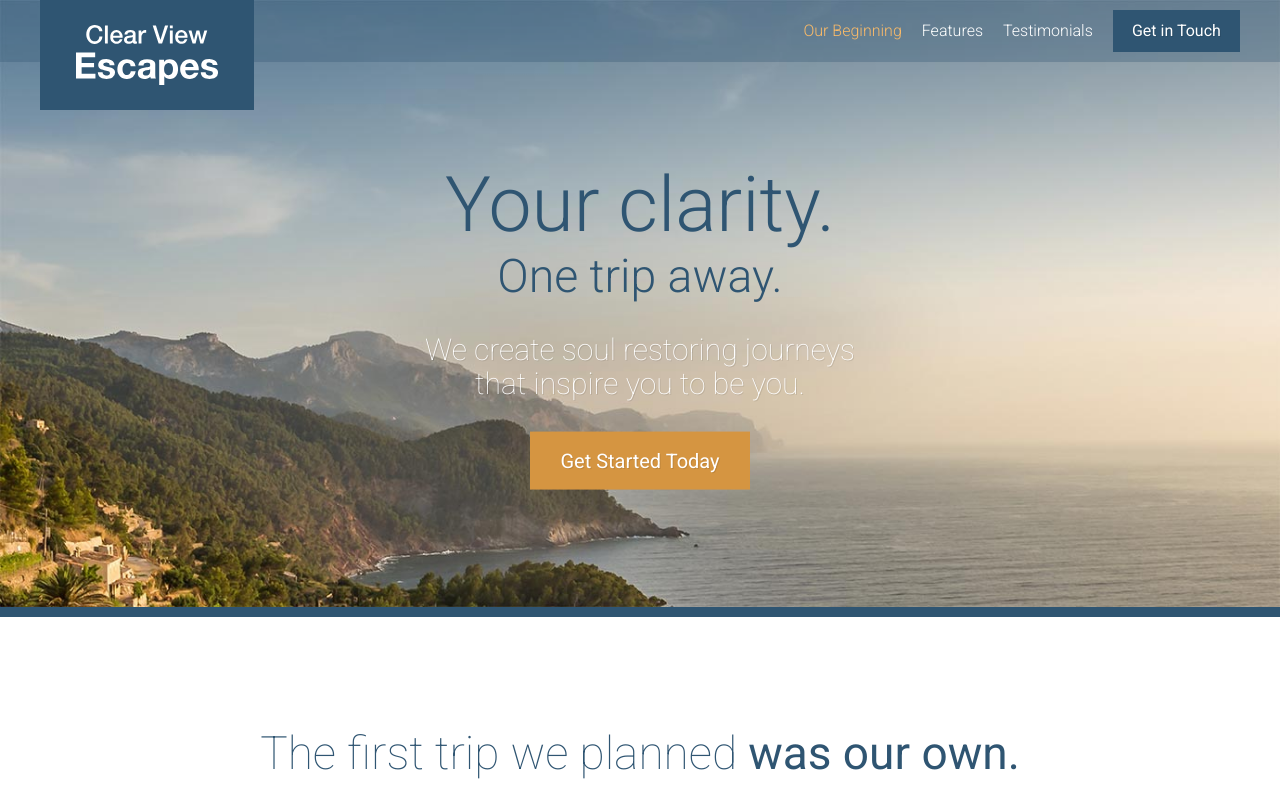
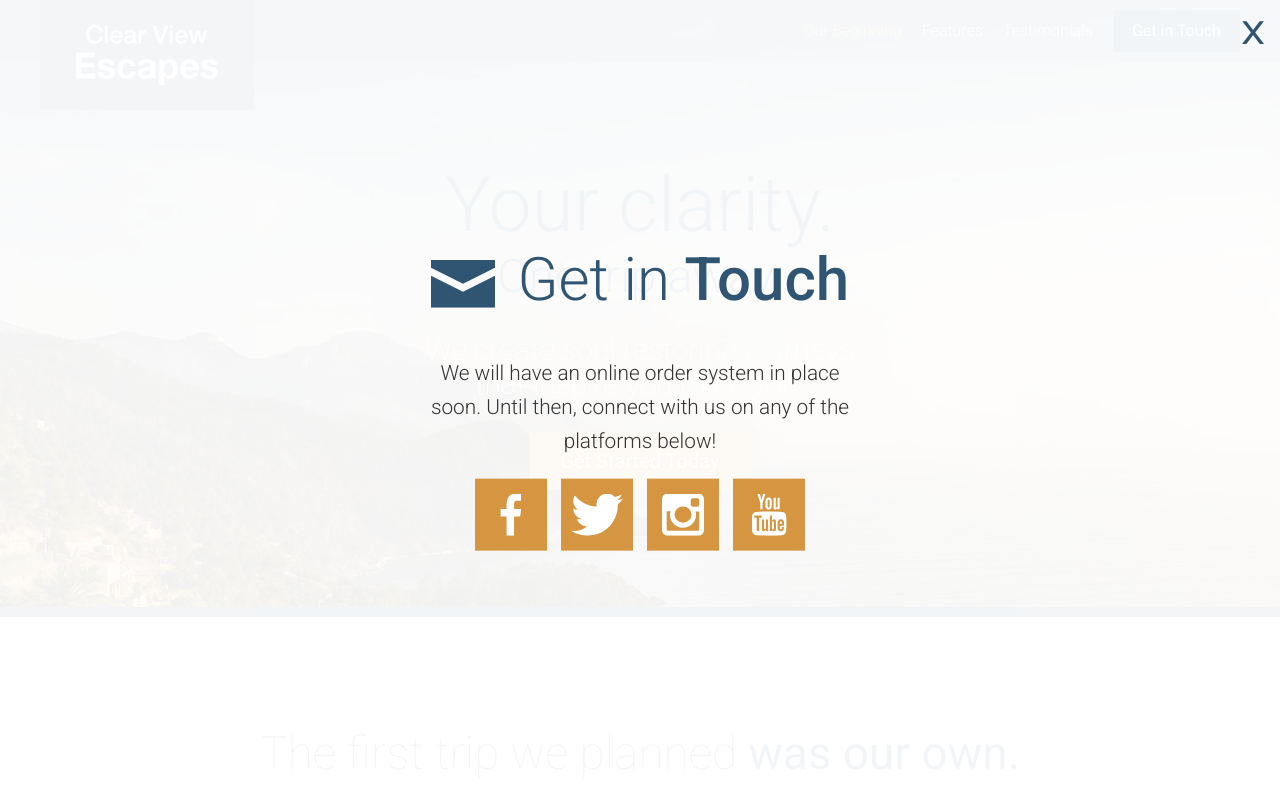
Before and after one commit to alexan059/demo-site, a website: page app/index.html in a window 1280 px wide. Both pictures are taken after a click on the link "Get Started Today". Shown: the top 800 px of the page. Drawn offline with Linux system fonts and the light colour scheme.

Commit message:
Completed modal feature

```diff
--- a/app/assets/scripts/App.js
+++ b/app/assets/scripts/App.js
@@ -2,8 +2,10 @@ import MobileMenu from "./modules/MobileMenu";
 import RevealOnScroll from "./modules/RevealOnScroll";
 import $ from 'jquery';
 import StickyHeader from "./modules/StickyHeader";
+import Modal from "./modules/Modal";
 
 var mobileMenu = new MobileMenu();
 new RevealOnScroll($(".feature-item"), "85%");
 new RevealOnScroll($(".testimonial"), "60%");
 var stickyHeader = new StickyHeader();
+var modal = new Modal();
--- /dev/null
+++ b/app/assets/styles/modules/_modal.css
@@ -0,0 +1,48 @@
+.modal {
+  position: fixed;
+  top: 0;
+  bottom: 0;
+  left: 0;
+  right: 0;
+  z-index: 5;
+  background-color: rgba(255, 255, 255, .94);
+  opacity: 0;
+  visibility: hidden;
+  transform: scale(1.2);
+  transition: all .3s ease-out;
+
+  &--is-visible {
+    opacity: 1;
+    visibility: visible;
+    transform: scale(1);
+  }
+
+  &__inner {
+    position: absolute;
+    width: 100%;
+    top: 50%;
+    transform: translateY(-50%);
+  }
+
+  &__description {
+    text-align: center;
+    font-size: 1.3rem;
+    font-weight: 300;
+    line-height: 1.65;
+  }
+
+  &__close {
+    position: absolute;
+    top: 15px;
+    right: 15px;
+    font-size: 2rem;
+    transform: scaleX(1.2);
+    transform-origin: 100% 0;
+    color: $mainBlue;
+    cursor: pointer;
+
+    &:hover {
+      color: $mainOrange;
+    }
+  }
+}
--- a/app/assets/styles/modules/_section-title.css
+++ b/app/assets/styles/modules/_section-title.css
@@ -15,7 +15,7 @@
     display: block;
     margin-left: auto;
     margin-right: auto;
-    margin-bottom: .5rem;
+    margin-bottom: .6rem;
 
     @mixin atSmall {
       position: relative;
@@ -30,4 +30,9 @@
   &--blue {
     color: $mainBlue;
   }
+
+  &--less-margin {
+    margin-bottom: 1.3rem;
+    margin-top: 0;
+  }
 }
--- /dev/null
+++ b/app/assets/styles/modules/_social-icons.css
@@ -0,0 +1,25 @@
+.social-icons {
+  text-align: center;
+
+  &__icon {
+    background-color: $mainOrange;
+    display: inline-block;
+    margin: 0 5px 5px 5px;
+    width: 33%;
+    height: 72px;
+    position: relative;
+
+    @mixin atSmall {
+      margin: 0 5px;
+      width: 72px;
+    }
+
+    .icon {
+      display: block;
+      position: absolute;
+      top: 50%;
+      left: 50%;
+      transform: translate(-50%, -50%);
+    }
+  }
+}
--- a/app/assets/styles/modules/_wrapper.css
+++ b/app/assets/styles/modules/_wrapper.css
@@ -8,6 +8,10 @@
 
   &--medium {
     max-width: 976px;
+  }
+
+  &--narrow {
+    max-width: 470px;
   }
 
   &--b-margin {
--- a/app/assets/styles/styles.css
+++ b/app/assets/styles/styles.css
@@ -17,3 +17,5 @@
 @import "modules/_site-header";
 @import "modules/_primary-nav";
 @import "modules/_reveal-item";
+@import "modules/_modal";
+@import "modules/_social-icons";
--- a/app/index.html
+++ b/app/index.html
@@ -22,7 +22,7 @@
       </div>
       <div class="site-header__menu-content">
         <div class="site-header__button-container">
-          <a class="btn" href="#">Get in Touch</a>
+          <a class="btn open-modal" href="#">Get in Touch</a>
         </div>
         <nav class="primary-nav primary-nav--pull-right">
           <ul>
@@ -52,14 +52,15 @@
         <h1 class="large-hero__title">Your clarity.</h1>
         <h2 class="large-hero__subtitle">One trip away.</h2>
         <p class="large-hero__description">We create soul restoring journeys that inspire you to be you.</p>
-        <p><a class="btn btn--orange btn--large" href="#">Get Started Today</a></p>
+        <p><a class="btn btn--orange btn--large open-modal" href="#">Get Started Today</a></p>
       </div>
     </div>
   </div>
 
   <div id="our-beginning" class="page-section" data-matching-link="#our-beginning-link">
     <div class="wrapper">
-      <h2 class="headline headline--centered headline--light headline--b-margin-small">The first trip we planned <strong>was our own.</strong></h2>
+      <h2 class="headline headline--centered headline--light headline--b-margin-small">The first trip we planned
+        <strong>was our own.</strong></h2>
       <h3 class="headline headline--centered headline--orange headline--small headline--narrow headline--light headline--b-margin-large">
         Ever since, we&rsquo;ve been working to make travel <strong>better for everyone.</strong></h3>
 
@@ -86,12 +87,15 @@
           <div class="generic-content-container">
             <h2 class="headline headline--no-t-margin">Here&rsquo;s how we got started&hellip;</h2>
             <p>Lorem ipsum dolor sit amet, consectetur adipisicing elit, sed do eiusmod tempor incididunt ut labore et
-              dolore magna aliqua. Ut enim ad minim veniam, <a href="#">quis nostrud exercitation</a> ullamco laboris nisi
+              dolore magna aliqua. Ut enim ad minim veniam, <a href="#">quis nostrud exercitation</a> ullamco laboris
+              nisi
               ut aliquip ex ea commodo consequat. Duis aute irure dolor in reprehenderit in voluptate velit esse cillum
               dolore eu fugiat nulla pariatur. Excepteur sint occaecat cupidatat non proident, sunt in culpa qui officia
               deserunt mollit anim id est laborum.</p>
-            <p>Duis aute irure dolor in <strong>reprehenderit in</strong> voluptate velit esse cillum dolore eu fugiat nulla
-              pariatur. Excepteur sint occaecat cupidatat non proident, sunt in culpa qui officia deserunt mollit anim id
+            <p>Duis aute irure dolor in <strong>reprehenderit in</strong> voluptate velit esse cillum dolore eu fugiat
+              nulla
+              pariatur. Excepteur sint occaecat cupidatat non proident, sunt in culpa qui officia deserunt mollit anim
+              id
               est laborum. Lorem ipsum dolor sit amet, consectetur adipisicing elit, sed do eiusmod tempor incididunt ut
               labore et dolore magna aliqua.</p>
             <p>Duis aute irure dolor in reprehenderit in voluptate velit esse cillum dolore eu fugiat nulla pariatur.
@@ -115,14 +119,16 @@
           <div class="feature-item">
             <span class="feature-item__icon icon icon--rain"></span>
             <h3 class="feature-item__title">We&rsquo;ll Watch the Weather</h3>
-           <p>Download our app and we&rsquo;ll send you a notice if it&rsquo;s about to rain in the next 20 minutes around
+            <p>Download our app and we&rsquo;ll send you a notice if it&rsquo;s about to rain in the next 20 minutes
+              around
               your current location. A good rain can be refreshing, but sometimes you just want to stay dry.</p>
           </div>
 
           <div class="feature-item">
             <span class="feature-item__icon icon icon--globe"></span>
             <h3 class="feature-item__title">Global Guides</h3>
-           <p>We&rsquo;ve scoured the entire planet for the best retreats and beautiful vistas. If there&rsquo;s a corner
+            <p>We&rsquo;ve scoured the entire planet for the best retreats and beautiful vistas. If there&rsquo;s a
+              corner
               of the world you want to escape to we know the most scenic and inspiring locations.</p>
           </div>
         </div>
@@ -137,7 +143,8 @@
           <div class="feature-item">
             <span class="feature-item__icon icon icon--fire"></span>
             <h3 class="feature-item__title">Survival Kit</h3>
-           <p>Everytime you book an escape with us we send you a survival kit with the finest materials. The kit will allow
+            <p>Everytime you book an escape with us we send you a survival kit with the finest materials. The kit will
+              allow
               you to setup a tent, start a fire, scratch your own back and lower your taxes.</p>
           </div>
         </div>
@@ -146,7 +153,8 @@
     </div>
   </div>
 
-  <div id="testimonials" class="page-section page-section--no-b-padding-until-large page-section--testimonials" data-matching-link="#testimonials-link">
+  <div id="testimonials" class="page-section page-section--no-b-padding-until-large page-section--testimonials"
+       data-matching-link="#testimonials-link">
     <div class="wrapper wrapper--no-padding-until-large">
       <h2 class="section-title section-title--blue">
         <span class="section-title__icon icon icon--comment"></span>
@@ -163,7 +171,8 @@
             </div>
             <h3 class="testimonial__title">Jane Doe</h3>
             <h4 class="testimonial__subtitle">9 Time Escaper</h4>
-            <p>&ldquo;Duis aute irure dolor in reprehenderit in voluptate velit esse cillum dolore eu fugiat nulla pariatur.
+            <p>&ldquo;Duis aute irure dolor in reprehenderit in voluptate velit esse cillum dolore eu fugiat nulla
+              pariatur.
               Excepteur sint occaecat cupidatat non proident, sunt in culpa qui officia deserunt mollit anim id est
               laborum. Lorem ipsum dolor sit amet, consectetur adipisicing elit, sed do eiusmod tempor incididunt ut
               labore et dolore magna aliqua.&rdquo;</p>
@@ -178,7 +187,8 @@
             </div>
             <h3 class="testimonial__title">John Smith</h3>
             <h4 class="testimonial__subtitle">4 Time Escaper</h4>
-            <p>&ldquo;Duis aute irure dolor in reprehenderit in voluptate velit esse cillum dolore eu fugiat nulla pariatur.
+            <p>&ldquo;Duis aute irure dolor in reprehenderit in voluptate velit esse cillum dolore eu fugiat nulla
+              pariatur.
               Excepteur sint occaecat cupidatat non proident, sunt in culpa qui officia deserunt mollit anim id est
               laborum. Lorem ipsum dolor sit amet, consectetur.&rdquo;</p>
           </div>
@@ -192,7 +202,8 @@
             </div>
             <h3 class="testimonial__title">Cat McKitty</h3>
             <h4 class="testimonial__subtitle">6 Time Escaper</h4>
-            <p>&ldquo;Duis aute irure dolor in reprehenderit in voluptate velit esse cillum dolore eu fugiat nulla pariatur.
+            <p>&ldquo;Duis aute irure dolor in reprehenderit in voluptate velit esse cillum dolore eu fugiat nulla
+              pariatur.
               Excepteur sint occaecat cupidatat non proident, sunt in culpa qui officia deserunt mollit anim id est
               laborum. Lorem ipsum dolor sit amet, consectetur adipisicing elit, sed do eiusmod tempor incididunt
               ut.&rdquo;</p>
@@ -205,11 +216,42 @@
 
   <footer class="site-footer">
     <div class="wrapper">
-      <p><span class="site-footer__text">Copyright &copy; 2016 Clear View Escapes. All rights reserved.</span> <a class="btn btn--orange" href="#">Get in
+      <p><span class="site-footer__text">Copyright &copy; 2016 Clear View Escapes. All rights reserved.</span> <a
+              class="btn btn--orange open-modal" href="#">Get in
         Touch</a></p>
     </div>
   </footer>
 
+  <div class="modal">
+    <div class="modal__inner">
+      <h2 class="section-title section-title--blue section-title--less-margin">
+        <span class="section-title__icon icon icon--mail"></span>
+        Get in <strong>Touch</strong>
+      </h2>
+
+      <div class="wrapper wrapper--narrow">
+        <p class="modal__description">We will have an online order system in place soon. Until then, connect with us on
+          any of the platforms below!</p>
+      </div>
+
+      <div class="social-icons">
+        <a href="#" class="social-icons__icon">
+          <span class="icon icon--facebook"></span>
+        </a>
+        <a href="#" class="social-icons__icon">
+          <span class="icon icon--twitter"></span>
+        </a>
+        <a href="#" class="social-icons__icon">
+          <span class="icon icon--instagram"></span>
+        </a>
+        <a href="#" class="social-icons__icon">
+          <span class="icon icon--youtube"></span>
+        </a>
+      </div>
+    </div>
+    <div class="modal__close">X</div>
+  </div>
+
   <script src="temp/scripts/App.js"></script>
 </body>
 </html>
--- a/app/temp/styles/styles.css
+++ b/app/temp/styles/styles.css
@@ -587,6 +587,10 @@ a {
   max-width: 976px;
 }
 
+.wrapper--narrow {
+  max-width: 470px;
+}
+
 .wrapper--b-margin {
   margin-bottom: 1em;
 }
@@ -902,7 +906,7 @@ a {
   display: block;
   margin-left: auto;
   margin-right: auto;
-  margin-bottom: .5rem;
+  margin-bottom: .6rem;
 }
 
 @media (min-width: 530px) {
@@ -919,6 +923,11 @@ a {
 
 .section-title--blue {
   color: #2f5572;
+}
+
+.section-title--less-margin {
+  margin-bottom: 1.3rem;
+  margin-top: 0;
 }
 
 .feature-item {
@@ -1380,3 +1389,88 @@ a {
   -webkit-transform: scale(1);
           transform: scale(1);
 }
+
+.modal {
+  position: fixed;
+  top: 0;
+  bottom: 0;
+  left: 0;
+  right: 0;
+  z-index: 5;
+  background-color: rgba(255, 255, 255, .94);
+  opacity: 0;
+  visibility: hidden;
+  -webkit-transform: scale(1.2);
+          transform: scale(1.2);
+  -webkit-transition: all .3s ease-out;
+  transition: all .3s ease-out;
+}
+
+.modal--is-visible {
+  opacity: 1;
+  visibility: visible;
+  -webkit-transform: scale(1);
+          transform: scale(1);
+}
+
+.modal__inner {
+  position: absolute;
+  width: 100%;
+  top: 50%;
+  -webkit-transform: translateY(-50%);
+          transform: translateY(-50%);
+}
+
+.modal__description {
+  text-align: center;
+  font-size: 1.3rem;
+  font-weight: 300;
+  line-height: 1.65;
+}
+
+.modal__close {
+  position: absolute;
+  top: 15px;
+  right: 15px;
+  font-size: 2rem;
+  -webkit-transform: scaleX(1.2);
+          transform: scaleX(1.2);
+  -webkit-transform-origin: 100% 0;
+          transform-origin: 100% 0;
+  color: #2f5572;
+  cursor: pointer;
+}
+
+.modal__close:hover {
+  color: #d59541;
+}
+
+.social-icons {
+  text-align: center;
+}
+
+.social-icons__icon {
+  background-color: #d59541;
+  display: inline-block;
+  margin: 0 5px 5px 5px;
+  width: 33%;
+  height: 72px;
+  position: relative;
+}
+
+@media (min-width: 530px) {
+
+  .social-icons__icon {
+    margin: 0 5px;
+    width: 72px;
+  }
+}
+
+.social-icons__icon .icon {
+  display: block;
+  position: absolute;
+  top: 50%;
+  left: 50%;
+  -webkit-transform: translate(-50%, -50%);
+          transform: translate(-50%, -50%);
+}
```
Also changed, not shown: app/assets/scripts/modules/Modal.js (added, +34 -0 lines), app/temp/scripts/App.js. Lines whose indentation alone changed are shown as unchanged.
